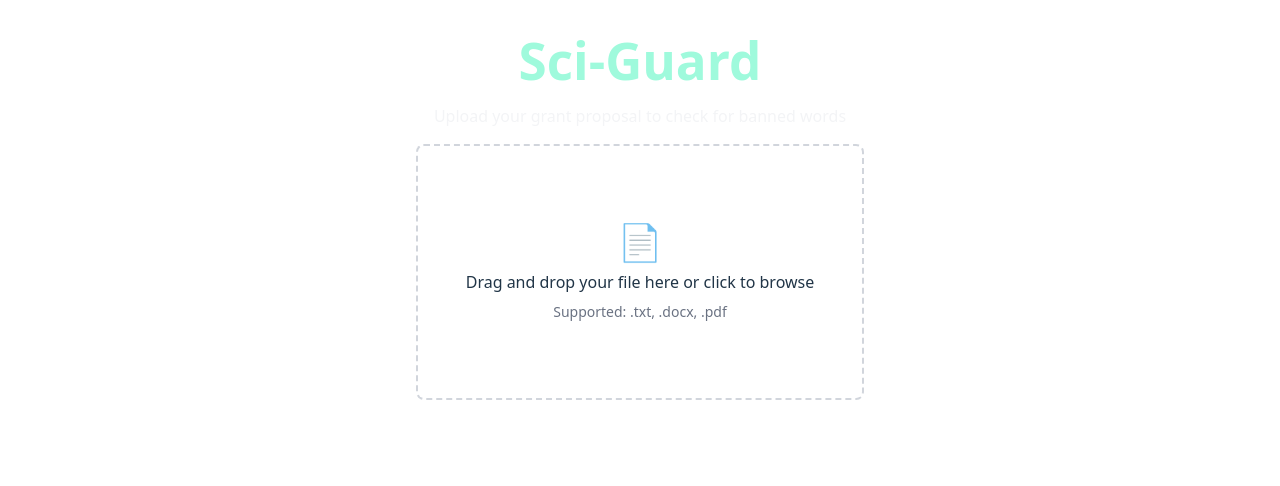
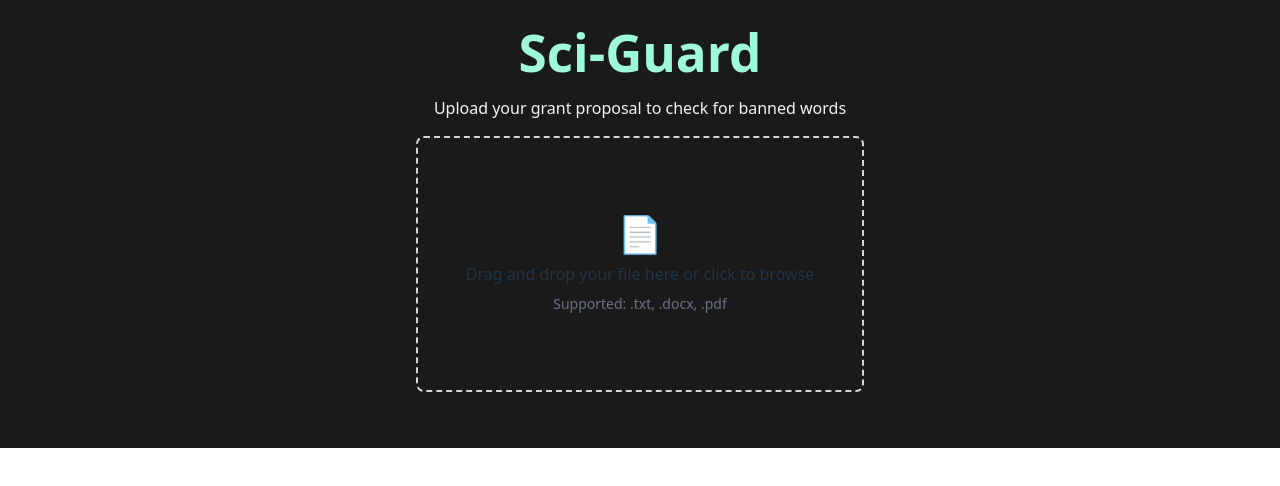
Before and after one commit to thatcatcancode/sci-guard, a React (Vite) app in the folder frontend/sci-guard-web/: page / in a window 1280 px wide. Shown: the top 486 px of the page. Built offline with nearby package versions, Linux system fonts and the light colour scheme; no server answers.

Commit message:
fix color

```diff
--- a/frontend/sci-guard-web/src/App.css
+++ b/frontend/sci-guard-web/src/App.css
@@ -3,10 +3,14 @@
 @tailwind components;
 @tailwind utilities;
 
+body {
+  background-color: #1a1a1a;
+}
+
 #root {
   max-width: 1280px;
   margin: 0 auto;
-  padding: 2rem;
+  padding: 1.5rem;
 }
 
 header {
```
